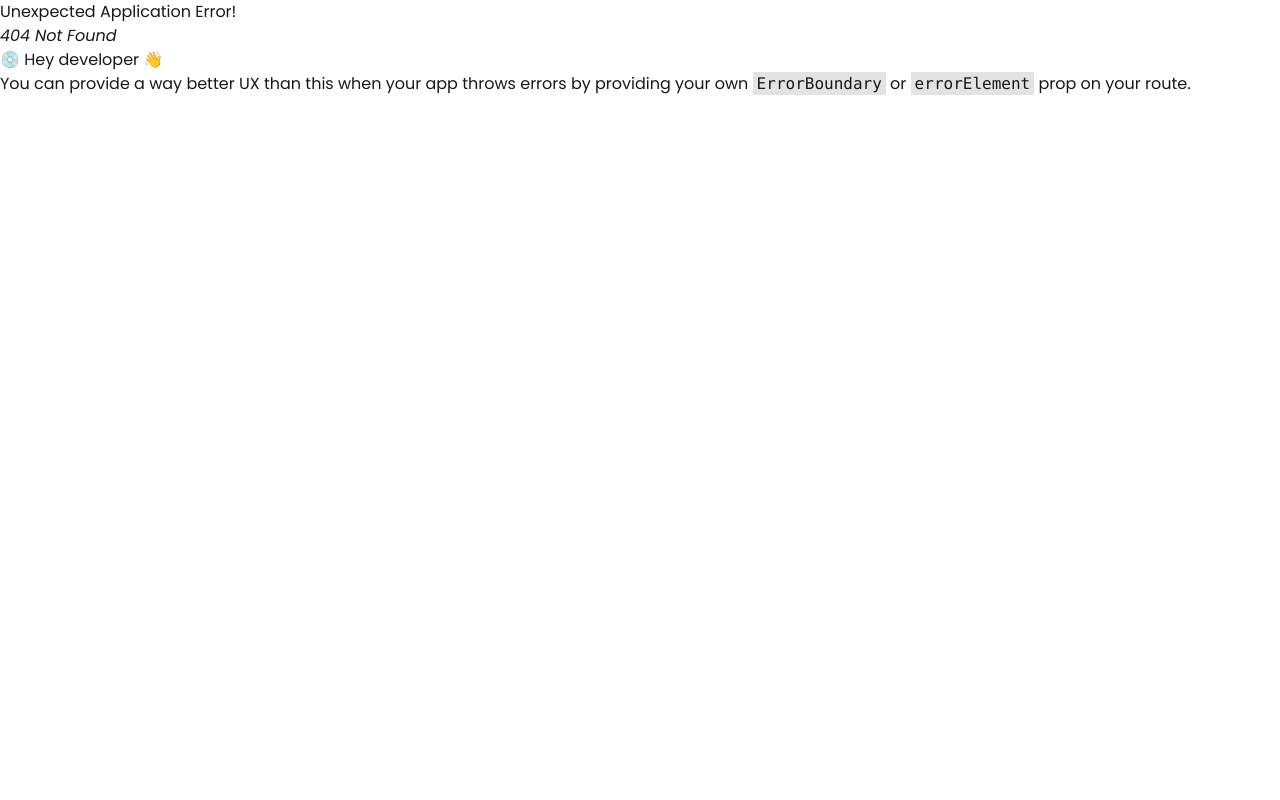
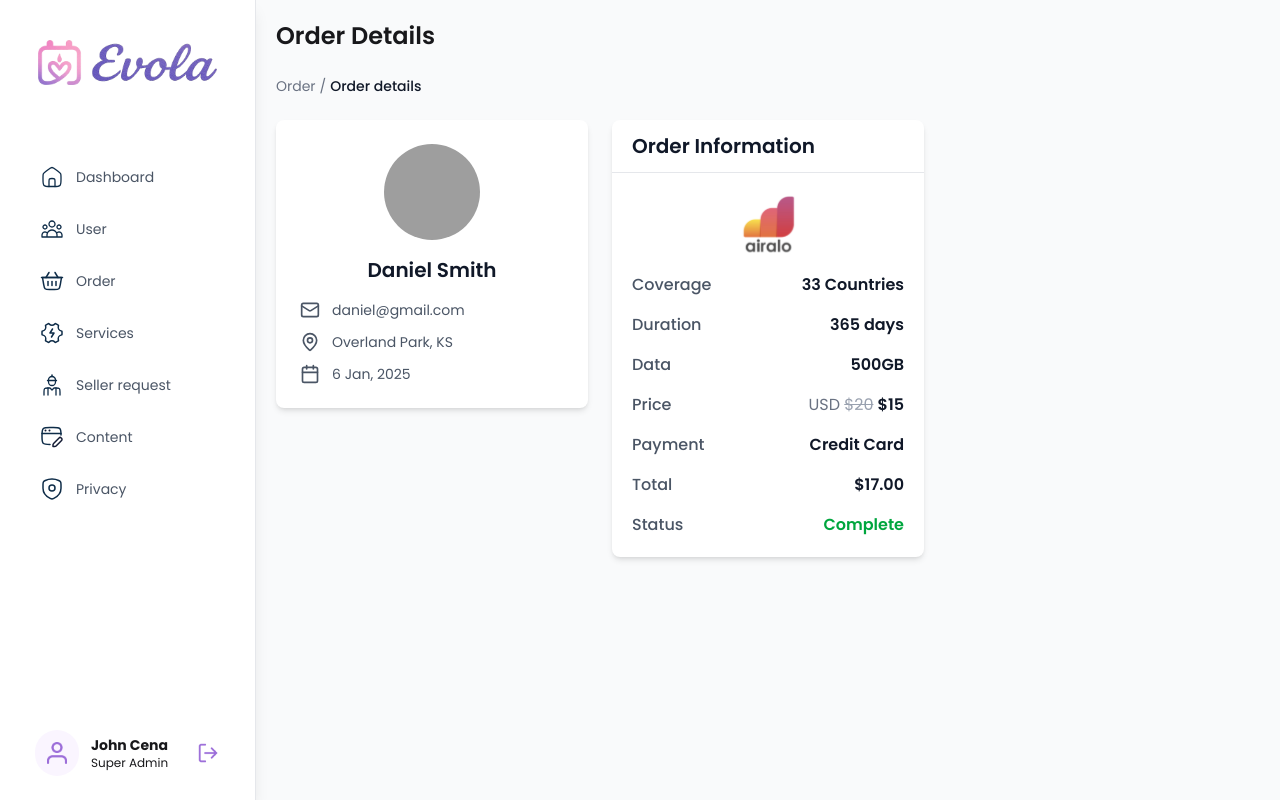
Before and after one commit to hasiburrahmanakash79/simfrii, a React (Vite) app: page /admin/order-details/ORD-AX93K7 in a window 1280 px wide. Before the commit this address had no page. Built offline with nearby package versions, Linux system fonts and the light colour scheme; grey boxes are pictures that could not be loaded.

Commit message:
make order detail page

```diff
--- a/src/Pages/AdminPages/AllUser/UserDetail.jsx
+++ b/src/Pages/AdminPages/AllUser/UserDetail.jsx
@@ -1,4 +1,4 @@
-import { Mail, MapPin, Calendar, TrendingUp, TrendingDown } from "lucide-react";
+import { Mail, MapPin, Calendar } from "lucide-react";
 import { Link } from "react-router-dom";
 import SectionTitle from "../../../components/SectionTitle";
 
@@ -13,75 +13,7 @@ export default function UserDetailPage() {
       "https://images.unsplash.com/photo-1507003211169-0a1dd7228f2d?w=150&h=150&fit=crop&crop=face",
   };
 
-  const stats = [
-    {
-      title: "Total earning",
-      value: "2,420",
-      change: "40%",
-      changeType: "increase",
-      comparison: "vs last month",
-    },
-    {
-      title: "Total orders",
-      value: "316",
-      change: "40%",
-      changeType: "decrease",
-      comparison: "vs last month",
-    },
-    {
-      title: "Total reviews",
-      value: "420",
-      comparison: "From last month",
-    },
-  ];
 
-  const services = [
-    {
-      id: 1,
-      title: "Floral Arrangements",
-      category: "Floral Arrangements",
-      image:
-        "https://images.unsplash.com/photo-1490750967868-88aa4486c946?w=80&h=80&fit=crop",
-    },
-    {
-      id: 2,
-      title: "Floral Arrangements",
-      category: "Floral Arrangements",
-      image:
-        "https://images.unsplash.com/photo-1563241527-3004b7be0ffd?w=80&h=80&fit=crop",
-    },
-  ];
-
-  const activeOrders = [
-    {
-      id: 1,
-      title: "Floral Arrangements",
-      category: "Floral Arrangements",
-      image:
-        "https://images.unsplash.com/photo-1578662996442-48f60103fc96?w=80&h=80&fit=crop",
-    },
-    {
-      id: 2,
-      title: "Floral Arrangements",
-      category: "Floral Arrangements",
-      image:
-        "https://images.unsplash.com/photo-1487070183336-b863922373d4?w=80&h=80&fit=crop",
-    },
-    {
-      id: 3,
-      title: "Outdoor party catering",
-      category: "Floral Arrangements",
-      image:
-        "https://images.unsplash.com/photo-1414235077428-338989a2e8c0?w=80&h=80&fit=crop",
-    },
-    {
-      id: 4,
-      title: "Outdoor party catering",
-      category: "Floral Arrangements",
-      image:
-        "https://images.unsplash.com/photo-1555939594-58d7cb561ad1?w=80&h=80&fit=crop",
-    },
-  ];
 
   return (
     <div className="">
--- a/src/Pages/AdminPages/OrderPage/OrderDetailPage.jsx
+++ b/src/Pages/AdminPages/OrderPage/OrderDetailPage.jsx
@@ -1,5 +1,6 @@
 import { Mail, MapPin, Calendar } from "lucide-react";
 import SectionTitle from "../../../components/SectionTitle";
+import eSime from "../../../assets/icons/eSim.svg";
 
 export default function OrderDetailPage() {
   const user = {
@@ -7,31 +8,16 @@ export default function OrderDetailPage() {
     email: "daniel@gmail.com",
     location: "Overland Park, KS",
     joinDate: "6 Jan, 2025",
-    avatar:
-      "https://images.unsplash.com/photo-1507003211169-0a1dd7228f2d?w=150&h=150&fit=crop&crop=face",
-  };
-
-  const orderDetails = {
-    title: "Destination engagement and wedding hall, california",
-    description:
-      "California offers stunning destination engagement and wedding venues, from oceanfront resorts and lush vineyards to historic estates and garden courtyards. Couples can enjoy picturesque backdrops, luxury amenities, and customizable packages for an unforgettable celebration.",
-    image:
-      "https://images.unsplash.com/photo-1519225421980-715cb0215aed?w=600&h=300&fit=crop",
-    eventLocation: "775 Rolling Green Rd.",
-    eventStart: "19/04/2025",
-    eventEnd: "19/04/2025",
-    status: "In progress",
-    total: "$6,785",
+    avatar: "https://images.unsplash.com/photo-1507003211169-0a1dd7228f2d?w=150&h=150&fit=crop&crop=face",
   };
 
   return (
     <div className="">
-      <SectionTitle title={"Order Details"} />
-      <div className="">
+      <SectionTitle title="Order Details" />
       <nav className="text-sm text-gray-500 mb-6">
         <button
           onClick={() => window.history.back()}
-            className="hover:text-gray-700 cursor-pointer text-gray-500 hover:underline"
+          className="hover:text-gray-700 cursor-pointer hover:underline"
         >
           Order
         </button>
@@ -40,103 +26,77 @@ export default function OrderDetailPage() {
       </nav>
 
       <div className="grid grid-cols-1 lg:grid-cols-3 gap-6">
+        {/* Profile Card */}
         <div className="lg:col-span-1">
-            <div className="bg-white rounded-lg shadow-sm p-6 mb-6">
-              <div className="text-center mb-6">
-                <div className="w-20 h-20 mx-auto mb-4">
+          <div className="bg-white rounded-lg shadow-md p-6">
+            <div className="text-center">
               <img
                 src={user.avatar}
                 alt={user.name}
-                    className="w-full h-full rounded-full object-cover"
+                className="w-24 h-24 mx-auto mb-4 rounded-full object-cover"
               />
+              <h1 className="text-xl font-semibold text-gray-900 mb-4">{user.name}</h1>
+              <div className="space-y-3 text-sm text-gray-600">
+                <div className="flex items-center">
+                  <Mail className="w-5 h-5 mr-3" />
+                  <span>{user.email}</span>
                 </div>
-                <h1 className="text-lg font-semibold text-gray-900 mb-4">
-                  {user.name}
-                </h1>
-                <div className="space-y-3 text-left">
-                  <div className="flex items-center text-gray-600">
-                    <Mail className="w-4 h-4 mr-3 flex-shrink-0" />
-                    <span className="text-sm">{user.email}</span>
+                <div className="flex items-center">
+                  <MapPin className="w-5 h-5 mr-3" />
+                  <span>{user.location}</span>
                 </div>
-                  <div className="flex items-center text-gray-600">
-                    <MapPin className="w-4 h-4 mr-3 flex-shrink-0" />
-                    <span className="text-sm">{user.location}</span>
-                  </div>
-                  <div className="flex items-center text-gray-600">
-                    <Calendar className="w-4 h-4 mr-3 flex-shrink-0" />
-                    <span className="text-sm">{user.joinDate}</span>
-                  </div>
-                </div>
-              </div>
-            </div>
-
-            <div className="bg-white rounded-lg shadow-sm p-6">
-              <h2 className="text-lg font-semibold text-gray-900 mb-6">
-                Booking info
-              </h2>
-              <div className="space-y-6">
-                <div>
-                  <h3 className="text-sm font-medium text-gray-900 mb-2">
-                    Event Location
-                  </h3>
-                  <p className="text-sm text-gray-600">
-                    {orderDetails.eventLocation}
-                  </p>
-                </div>
-                <div>
-                  <h3 className="text-sm font-medium text-gray-900 mb-2">
-                    Event Start
-                  </h3>
-                  <p className="text-sm text-gray-600">
-                    {orderDetails.eventStart}
-                  </p>
-                </div>
-                <div>
-                  <h3 className="text-sm font-medium text-gray-900 mb-2">
-                    Event End
-                  </h3>
-                  <p className="text-sm text-gray-600">
-                    {orderDetails.eventEnd}
-                  </p>
-                </div>
-                <div>
-                  <h3 className="text-sm font-medium text-gray-900 mb-2">
-                    Status
-                  </h3>
-                  <span className="inline-flex px-2 py-1 text-xs font-medium rounded-full bg-green-100 text-green-800">
-                    {orderDetails.status}
-                  </span>
-                </div>
-                <div className="pt-4 border-t border-gray-200">
-                  <div className="flex justify-between items-center">
-                    <h3 className="text-lg font-semibold text-gray-900">
-                      Total
-                    </h3>
-                    <span className="text-lg font-semibold text-gray-900">
-                      {orderDetails.total}
-                    </span>
+                <div className="flex items-center">
+                  <Calendar className="w-5 h-5 mr-3" />
+                  <span>{user.joinDate}</span>
                 </div>
               </div>
             </div>
           </div>
         </div>
 
-          <div className="lg:col-span-2">
-            <div className="rounded-2xl overflow-hidden mb-6">
-              <img
-                src={orderDetails.image}
-                alt={orderDetails.title}
-                className="w-1/2 h-auto object-cover rounded-2xl"
-              />
+        {/* Order Information */}
+        <div className="lg:col-span-1">
+          <div className="bg-white rounded-lg shadow-md">
+            <h2 className="text-xl font-semibold text-gray-900 border-b border-gray-200 px-5 py-3">
+              Order Information
+            </h2>
+            <div className="p-5">
+              <div className="flex justify-center pb-4">
+                <img src={eSime} alt="eSIM" className="w-16 h-16" />
               </div>
-            <div>
-              <h1 className="text-xl font-semibold text-gray-900 mb-4">
-                {orderDetails.title}
-              </h1>
-              <div className="mb-6">
-                <p className="text-gray-600 text-sm leading-relaxed">
-                  {orderDetails.description}
-                </p>
+              <div className="space-y-4">
+                <div className="flex items-center justify-between">
+                  <span className="text-gray-600 font-medium">Coverage</span>
+                  <span className="text-gray-900 font-semibold">33 Countries</span>
+                </div>
+                <div className="flex items-center justify-between">
+                  <span className="text-gray-600 font-medium">Duration</span>
+                  <span className="text-gray-900 font-semibold">365 days</span>
+                </div>
+                <div className="flex items-center justify-between">
+                  <span className="text-gray-600 font-medium">Data</span>
+                  <span className="text-gray-900 font-semibold">500GB</span>
+                </div>
+                <div className="flex items-center justify-between">
+                  <span className="text-gray-600 font-medium">Price</span>
+                  <div className="text-right">
+                    <span className="text-gray-500">USD </span>
+                    <span className="text-gray-400 line-through">$20</span>
+                    <span className="text-gray-900 font-semibold ml-1">$15</span>
+                  </div>
+                </div>
+                <div className="flex items-center justify-between">
+                  <span className="text-gray-600 font-medium">Payment</span>
+                  <span className="text-gray-900 font-semibold">Credit Card</span>
+                </div>
+                <div className="flex items-center justify-between">
+                  <span className="text-gray-600 font-medium">Total</span>
+                  <span className="text-gray-900 font-semibold">$17.00</span>
+                </div>
+                <div className="flex items-center justify-between">
+                  <span className="text-gray-600 font-medium">Status</span>
+                  <span className="text-green-600 font-semibold">Complete</span>
+                </div>
               </div>
             </div>
           </div>
--- a/src/Routers/Router.jsx
+++ b/src/Routers/Router.jsx
@@ -21,6 +21,7 @@ import ResetPassword from "../Pages/Authentication/ResetPassword";
 import AllUser from "../Pages/AdminPages/AllUser/AllUsers";
 import OrderList from "../Pages/AdminPages/OrderPage/OrderList";
 import UserDetailPage from "../Pages/AdminPages/AllUser/UserDetail";
+import OrderDetailPage from "../Pages/AdminPages/OrderPage/OrderDetailPage";
 const router = createBrowserRouter([
   {
     path: "/",
@@ -92,6 +93,10 @@ const router = createBrowserRouter([
         path: "order",
         element: <OrderList />,
       },
+      {
+        path: "order-details/:id",
+        element: <OrderDetailPage />,
+      },
     ],
   },
 
```
Lines whose indentation alone changed are shown as unchanged.
